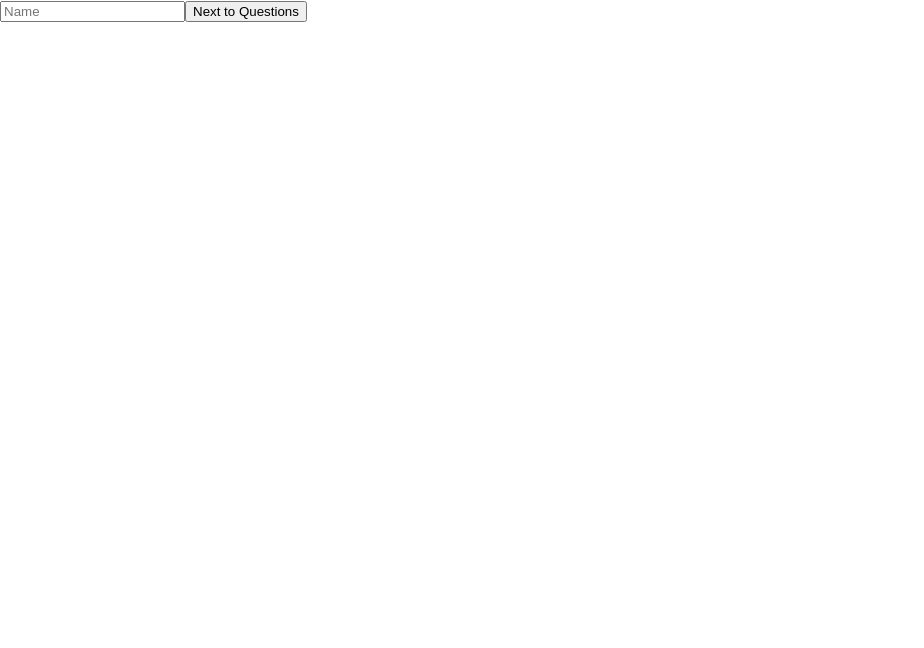
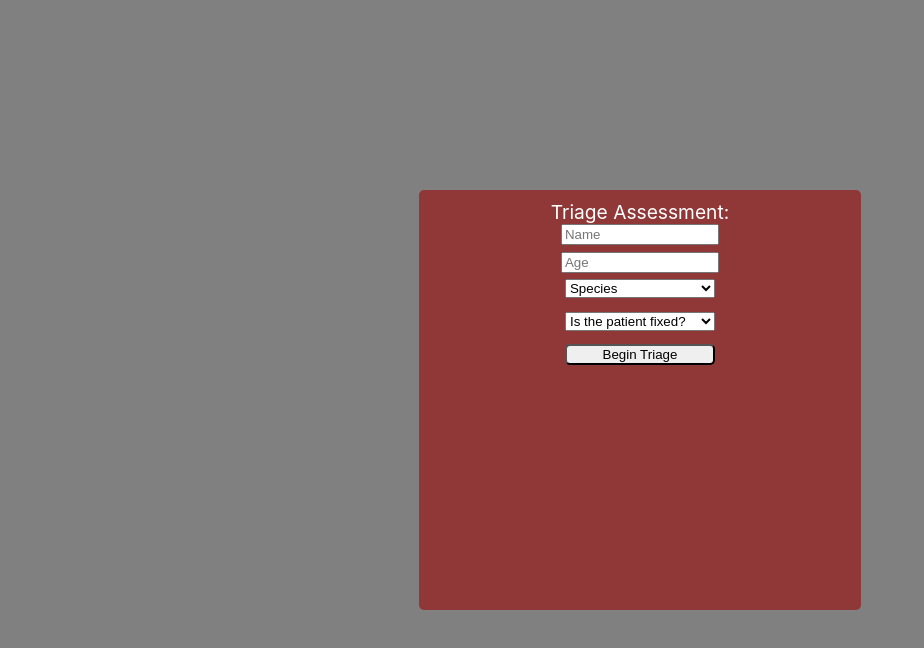
Before and after one commit to ASChavis/TriageAssistant, a React (Create React App) app in the folder triageassistant/: page / in a window 1280 px wide. Shown: the top 648 px of the page, without its empty margins (0-924 px from the left). Built offline with nearby package versions, Linux system fonts and the light colour scheme.

Commit message:
styled triage form

```diff
--- a/triageassistant/src/App.css
+++ b/triageassistant/src/App.css
@@ -19,16 +19,56 @@
 
 .appContainer {
   display:flex;
+  justify-content: center;
+  align-items:center;
+
+  background-color:grey;
+
   height: 100vh;
   width:100vw;
 }
 
-
-#patient-form {
+.triage-form-header {
+  display:flex;
+  color:white;
+  align-items:center;
+  font-size:larger;
+}
+.triage-form {
   display:flex;
   flex-direction:column;
-  background-color:grey;
+  align-items:center;
+  color:white;
+  padding:10px;
+  height:50%;
+  width:33%;
+  background-color: rgb(144, 55, 55);
+  border-radius:5px;
 }
+  .triage-form div {
+    display:flex;
+    flex-direction:column;
+    width:100%;
+  }
+  .triage-form-input-label {
+
+  }
+  .triage-form label {
+    width:100%;
+    margin-bottom:.25em;
+  }
+  .triage-form select {
+    width:150px;
+    margin-bottom: 1em;
+  }
+  .triage-form input {
+    width:150px;
+    margin-bottom:.5em
+  }
+  .triage-form button {
+    border-radius:5px;
+    width:150px;
+  }
 
 #patient-table {
 
--- a/triageassistant/src/Components/PatientForm.jsx
+++ b/triageassistant/src/Components/PatientForm.jsx
@@ -95,7 +95,8 @@ function PatientForm() {
 
   // Render the form based on the current stage
   return (
-    <div>
+    <div className="triage-form">
+      <div className="triage-form-header">Triage Assessment:</div>
       {stage === 0 && (
         <>
           {/* Demographics form fields */}
@@ -107,9 +108,40 @@ function PatientForm() {
             onChange={handleChange}
             required
           />
+          <input
+            type="number"
+            name="age"
+            placeholder="Age"
+            value={patient.age}
+            onChange={handleChange}
+            required
+          />
+
+          <select
+            name="species"
+            value={patient.species}
+            onChange={handleChange}
+            required
+            >
+            <option value="" disabled>Species</option>
+            <option value="Cat">Cat</option>
+            <option value="Tabby Cat">Tabby Cat</option>
+          </select>
+
+          <select
+            name="fixed"
+            value={patient.fixed}
+            onChange={handleChange}
+            required
+            >
+            <option value="" disabled>Is the patient fixed?</option>
+            <option value="yes">Yes</option>
+            <option value="no">No</option>
+          </select>
+
           {/* ... other demographic fields ... */}
           <button type="button" onClick={() => advanceStage()}>
-            Next to Questions
+            Begin Triage
           </button>
         </>
       )}
```
